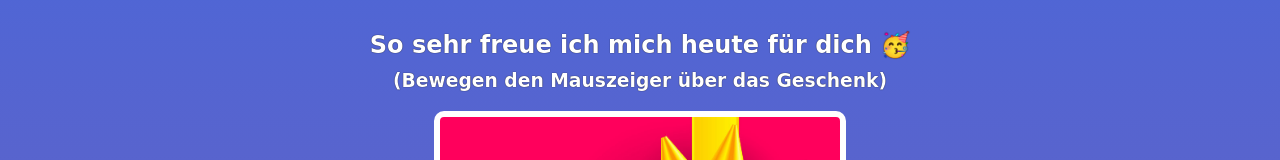
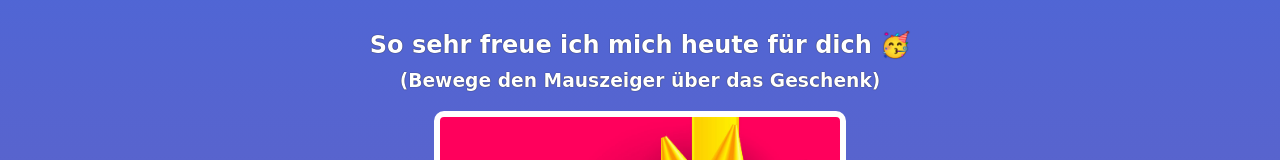
Before and after one commit to Sala7din/Chaima-s-Birthday-GIFt-Site, a plain HTML site: page index.html in a window 1280 px wide. Shown: the part 313-473 px from the top of the page. Drawn offline with nearby package versions, Linux system fonts and the light colour scheme; a web font is replaced by a local one.

Commit message:
Update index.html

```diff
--- a/index.html
+++ b/index.html
@@ -15,7 +15,7 @@
 
         <div class="gift-section">
             <h2 class="gift-title">So sehr freue ich mich heute für dich 🥳</h2>
-            <h3 class="gift-hint">(Bewegen den Mauszeiger über das Geschenk)</h3>
+            <h3 class="gift-hint">(Bewege den Mauszeiger über das Geschenk)</h3>
             <div class="gift-img" id="gift-img-happy"></div>
         </div>
 
```
